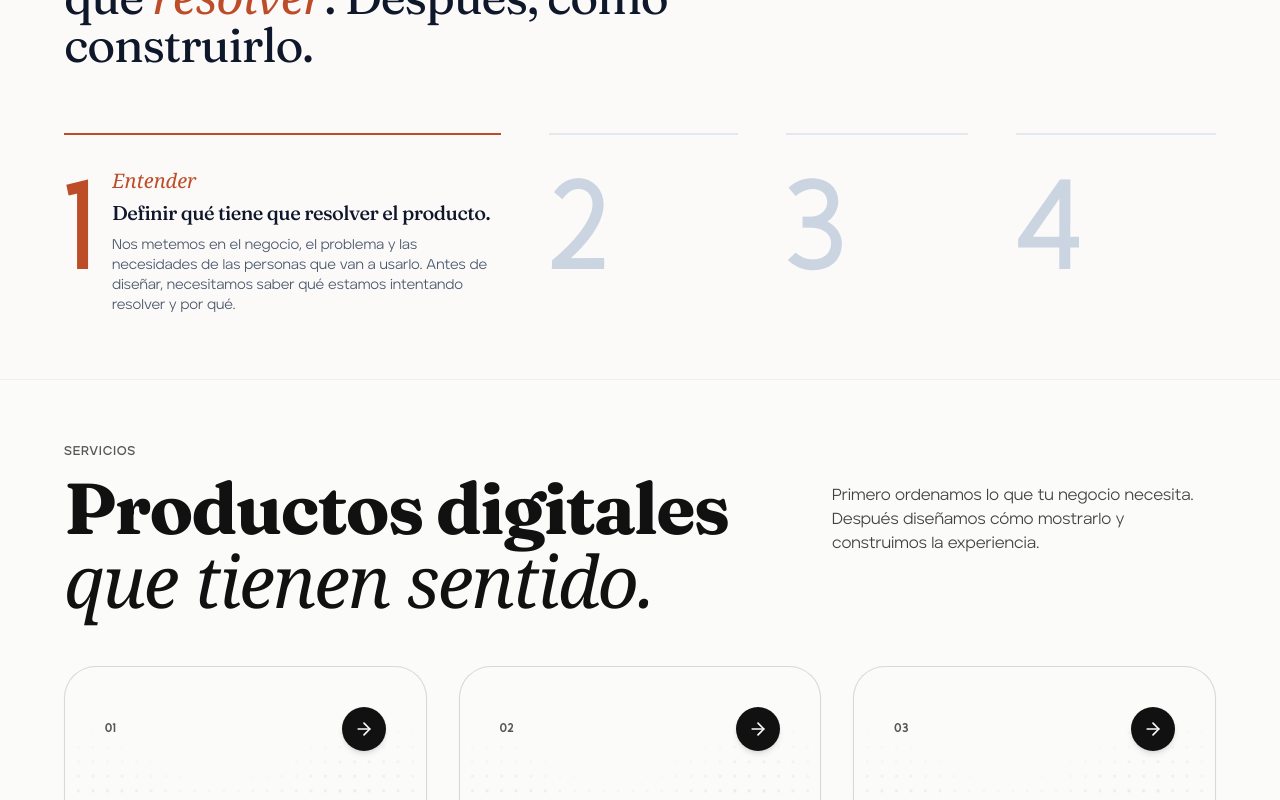
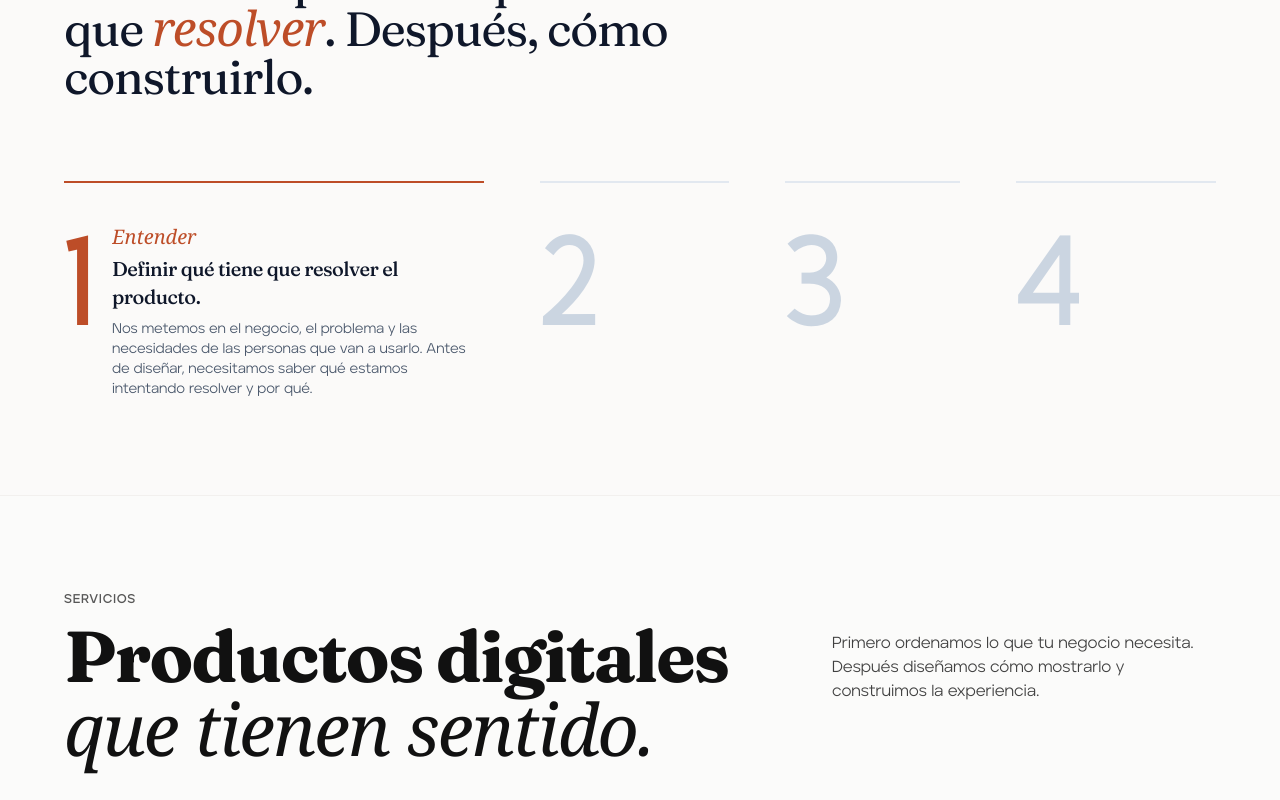
Before and after one commit to nadiaescobbb/tramastudio, a React (Vite) app: page / in a window 1280 px wide. Shown: the part 940-1740 px from the top of the page. Built offline with nearby package versions, Linux system fonts and the light colour scheme; the HTML template or start-up script is replaced by a standard one.

Commit message:
style(ui): breathing room

```diff
--- a/src/components/Metodologia.tsx
+++ b/src/components/Metodologia.tsx
@@ -37,10 +37,10 @@ export default function Metodologia() {
   const [activeStep, setActiveStep] = useState<string>("01");
 
   return (
-    <section className="relative z-10 bg-background pt-12 md:pt-16 pb-12 md:pb-16 border-b border-border/40 scroll-mt-36" id="proceso">
+    <section className="relative z-10 bg-background pt-16 md:pt-24 pb-16 md:pb-24 border-b border-border/40 scroll-mt-36" id="proceso">
       <div className="container-trama px-6 md:px-12 lg:px-16">
-        {/* Header de la sección: H2 principal de lectura directa */}
-        <div className="mb-12 md:mb-16">
+        {/* Header de la sección: H2 principal con espacio editorial amplio */}
+        <div className="mb-16 md:mb-20">
           <Reveal>
             <h2 className="font-heading text-3xl md:text-5xl tracking-tight leading-snug text-slate-900 max-w-2xl">
               Pensamos primero qué tiene que <span className="font-serif italic font-normal text-[hsl(var(--editorial-accent))]">resolver</span>. Después, cómo construirlo.
@@ -48,8 +48,8 @@ export default function Metodologia() {
           </Reveal>
         </div>
 
-        {/* Layout Desktop (≥768px): Réplica exacta de la referencia con bordes superiores horizontales, sin ceros iniciales (1, 2, 3, 4) y sin líneas verticales */}
-        <div className="hidden md:flex flex-row items-start gap-8 lg:gap-12">
+        {/* Layout Desktop (≥768px): Réplica exacta de la referencia con bordes superiores horizontales y espaciado holgado */}
+        <div className="hidden md:flex flex-row items-start gap-10 lg:gap-14">
           {steps.map((step) => {
             const isActive = activeStep === step.number;
             // Remover el cero inicial para mostrar dígitos individuales (1, 2, 3, 4) como en la referencia
@@ -63,7 +63,7 @@ export default function Metodologia() {
                 tabIndex={0}
                 aria-expanded={isActive}
                 aria-label={`Paso ${displayNumber}: ${step.concept}`}
-                className={`group relative transition-all duration-500 ease-[var(--ease-standard,cubic-bezier(0.2,0,0,1))] border-t-2 pt-6 lg:pt-8 focus:outline-none ${
+                className={`group relative transition-all duration-500 ease-[var(--ease-standard,cubic-bezier(0.2,0,0,1))] border-t-2 pt-8 lg:pt-10 focus:outline-none ${
                   isActive
                     ? "border-[hsl(var(--editorial-accent))] flex-[2.4]"
                     : "border-slate-200 group-hover:border-[hsl(var(--editorial-accent))]/50 flex-1"
--- a/src/components/ServicesStack.tsx
+++ b/src/components/ServicesStack.tsx
@@ -114,10 +114,10 @@ function AsciiDotWaveCanvas({ isDark = false }: { isDark?: boolean }) {
 
 export function ServicesStack() {
   return (
-    <section className="relative pt-12 md:pt-16 pb-20 md:pb-28 overflow-hidden bg-[#FBFBFA]" id="servicios">
+    <section className="relative pt-16 md:pt-24 pb-20 md:pb-28 overflow-hidden bg-[#FBFBFA]" id="servicios">
       <div className="container-trama relative z-10 px-6 md:px-12 lg:px-16">
         {/* Header */}
-        <div className="flex flex-col md:flex-row md:items-start justify-between gap-8 mb-10 md:mb-12">
+        <div className="flex flex-col md:flex-row md:items-start justify-between gap-8 mb-16 md:mb-20">
           <div>
             <span className="font-sans text-xs font-semibold uppercase tracking-widest text-[#111111]/70 block mb-3">
               SERVICIOS
```
